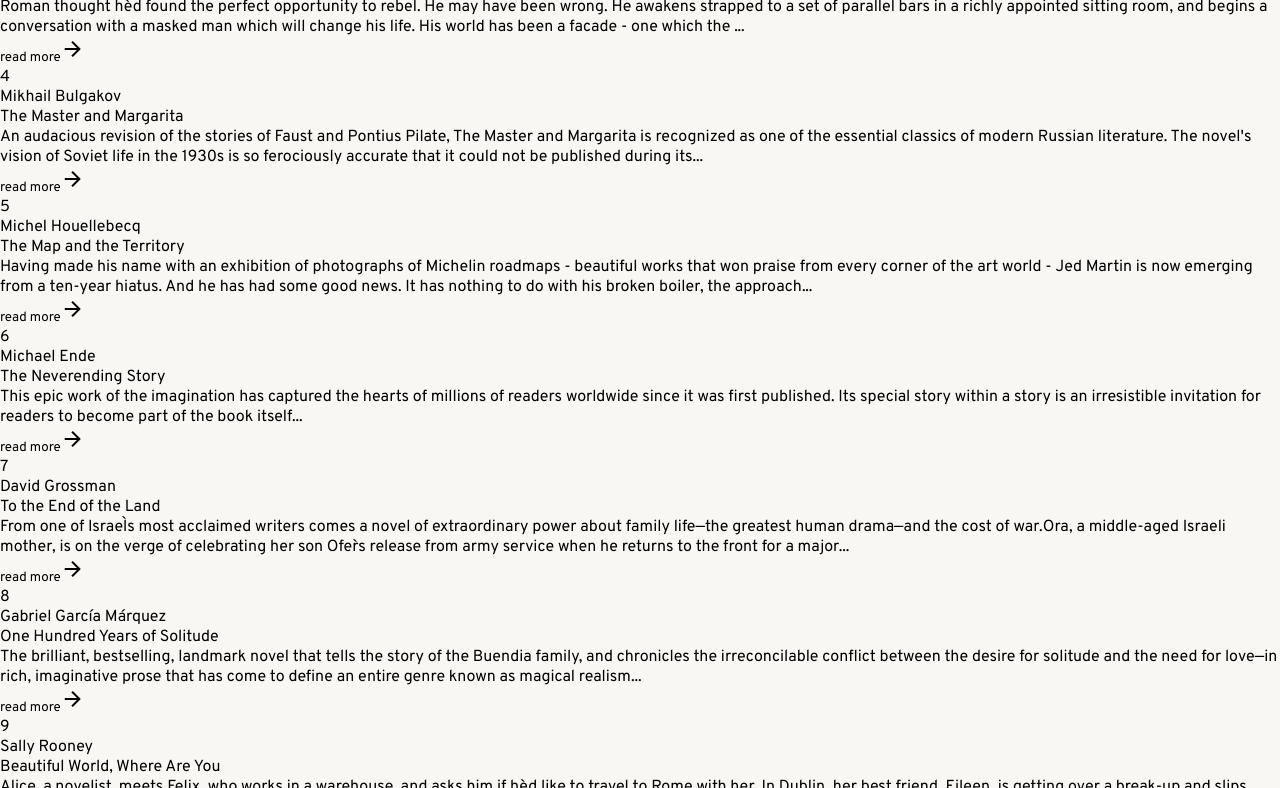
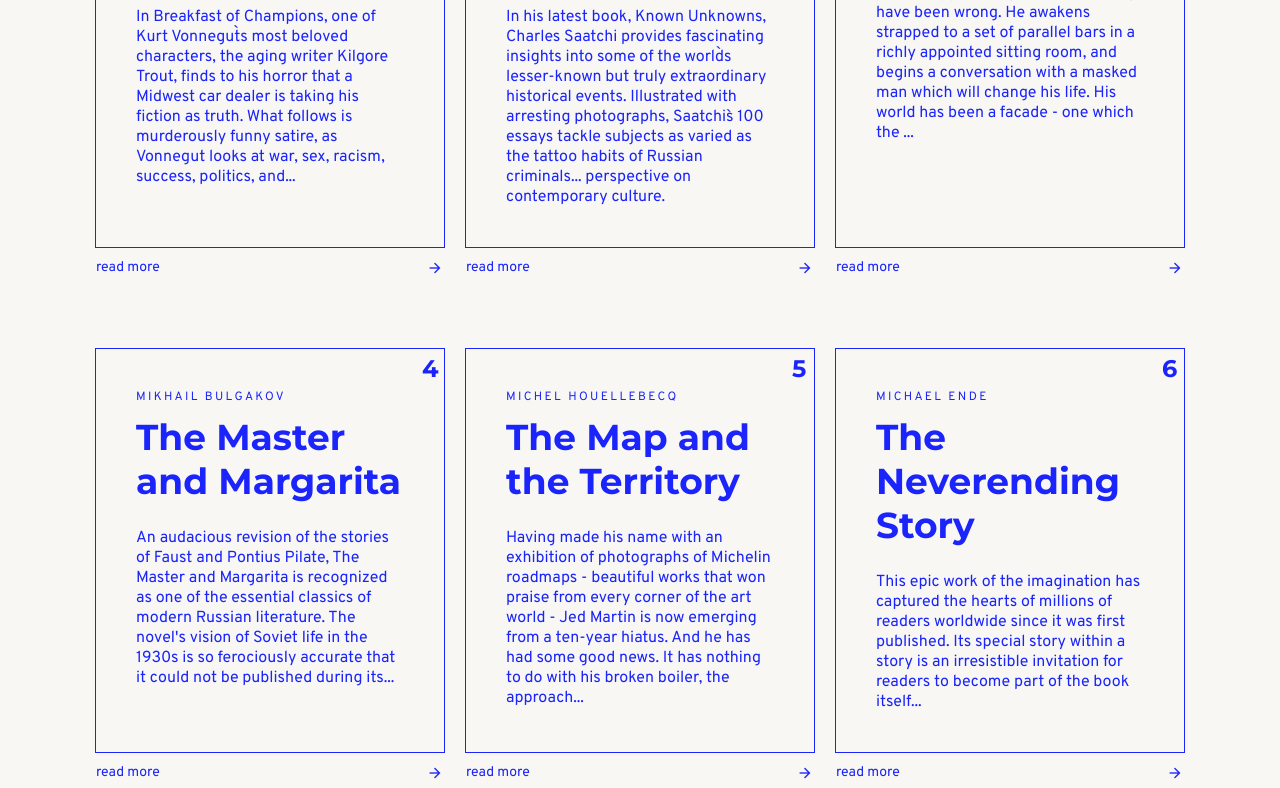
Before and after one commit to porneczy/FinalExamSiteBuild, a plain HTML site: page frontend/index.html in a window 1280 px wide. Shown: the part 323-1111 px from the top of the page. Drawn offline with nearby package versions, Linux system fonts and the light colour scheme.

Commit message:
styleAndResponse

```diff
--- a/frontend/script.js
+++ b/frontend/script.js
@@ -15,7 +15,7 @@ const cardComponent = ({title, sub, text}, index) =>  `
         <p class="title">${title}</p>
         <p class="text">${text}</p>
         <button class="rmBtn">
-            read more<span class="material-symbols-outlined">
+            read more<span class="material-symbols-outlined arrow">
             arrow_forward
             </span>
         </button>
--- a/frontend/style.css
+++ b/frontend/style.css
@@ -67,3 +67,78 @@ body {
 .material-symbols-outlined {
     font-size: 24px;
 }
+#main{
+    margin: 0 50px;
+    display: grid;
+    grid-template-columns: 350px 350px 350px;
+    grid-column-gap: 20px;
+    grid-row-gap: 100px;
+    justify-content: center;
+    padding-top: 150px;
+    margin-bottom: 70px;
+}
+.card{
+    position: relative;
+    /* gap: 100px 20px; */
+    padding: 40px;
+
+    background-color: #f8f7f3;
+    color: #1a24fb;
+    border: solid 1px #1a24fb;
+
+    max-width: 350px;
+    padding: 40px;
+    text-align: left;
+}
+.index{
+    width: 40px;
+    height: 40px;
+    position: absolute;
+    right: -18px;
+    top: 5px;
+    font-weight: 700;
+    font-size: 24px;
+    font-family: 'Montserrat', sans-serif;
+}
+.title{
+    font-size: 36px;
+    font-weight: 700;
+    font-family: 'Montserrat', sans-serif;
+    margin-bottom: 25px;
+}
+.sub{
+    font-size: 12px;
+    letter-spacing: 0.2em;
+    font-weight: 400;
+    text-transform: uppercase;
+    margin-bottom: 10px;
+}
+.text{
+    font-size: 16px;
+    font-weight: 400;
+}
+.rmBtn{
+    position: absolute;
+    width: 100%;
+    height: 18px;
+    font-size: 14px;
+    bottom: -30px;
+    left: 0;
+    display: flex;
+    justify-content: space-between;
+}
+.arrow{
+    font-size: 18px;
+}
+
+@media screen and (min-width: 820px) and (max-width: 1200px) {
+    #main{
+        grid-template-columns: 350px 350px;
+    }
+}
+
+@media screen and (max-width: 820px) {
+    #main{
+        grid-template-columns: 350px;
+    }
+}
```
